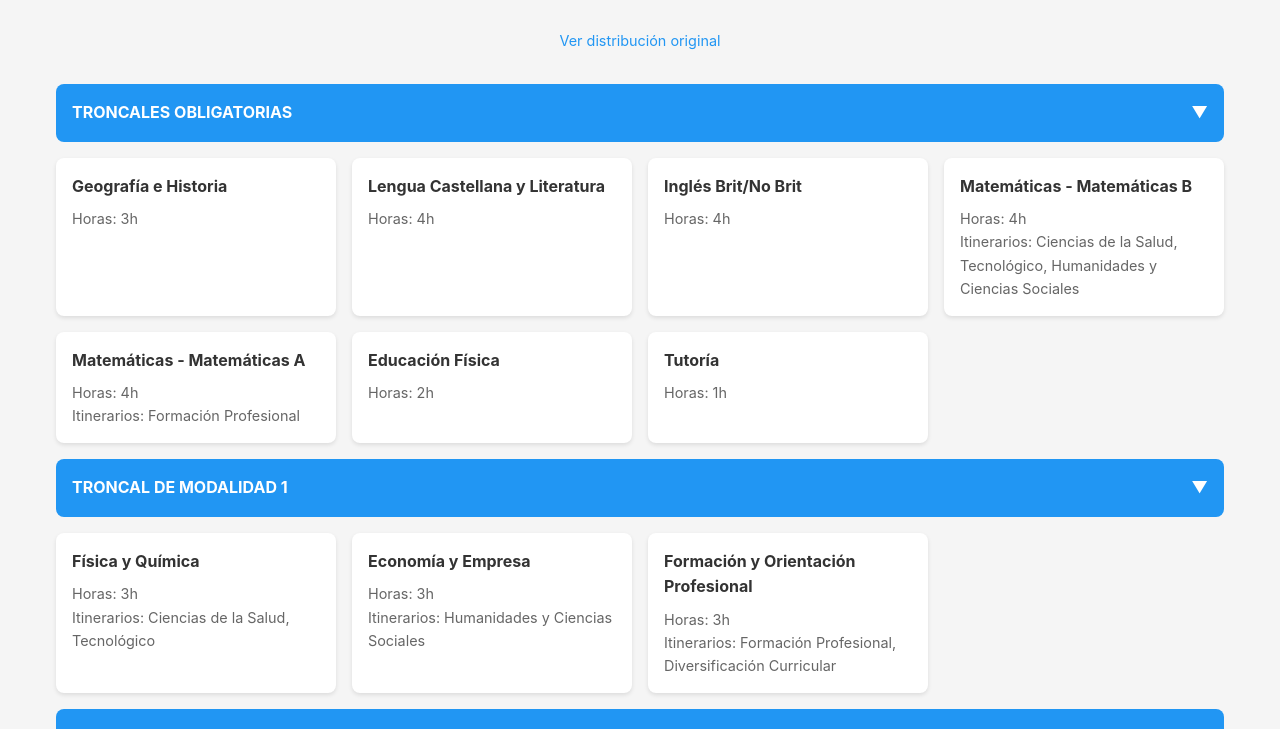
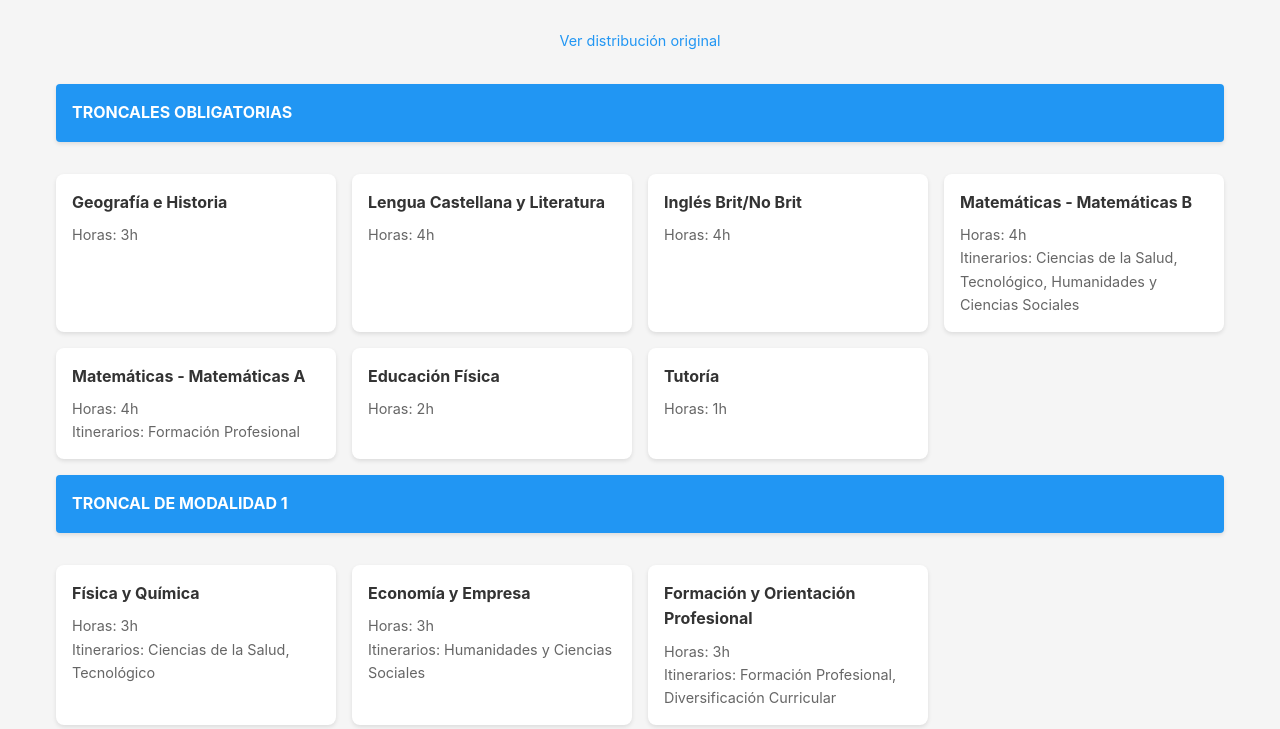
Before and after one commit to deleyva/optativas-martina-bescos, a plain HTML site: page index.html in a window 1280 px wide. Shown: the part 70-799 px from the top of the page. Drawn offline with Linux system fonts and the light colour scheme.

Commit message:
añado sticky headers

```diff
--- a/styles.css
+++ b/styles.css
@@ -41,6 +41,8 @@ h1 {
     box-shadow: 0 2px 4px rgba(0,0,0,0.1);
     cursor: pointer;
     transition: transform 0.2s;
+    position: relative;
+    z-index: 1;
 }
 
 .subject-card:hover {
@@ -92,26 +94,22 @@ h1 {
 }
 
 .category-header {
-    width: 100%;
-    padding: 1rem;
     background: var(--primary-color);
     color: white;
+    padding: 1rem;
+    margin: 1rem 0;
+    border-radius: 4px;
     font-weight: bold;
-    cursor: pointer;
-    display: flex;
-    justify-content: space-between;
-    align-items: center;
-    border-radius: 8px;
+    grid-column: 1 / -1;
+    position: sticky;
+    top: 0;
+    z-index: 10;
+    margin-top: 0;
+    box-shadow: 0 2px 4px rgba(0,0,0,0.1);
 }
 
-.category-header::after {
-    content: '▼';
-    transition: transform 0.3s ease;
-    display: inline-block;
-}
-
-.category-header.collapsed::after {
-    transform: rotate(-90deg);
+.category-header + .category-header {
+    margin-top: 1rem;
 }
 
 .category-content {
@@ -267,8 +265,4 @@ dialog::backdrop {
         padding: 0;
         opacity: 0;
     }
-
-    .category-header::after {
-        transform: rotate(-90deg);
-    }
 }
```
